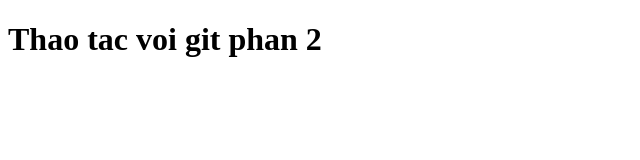
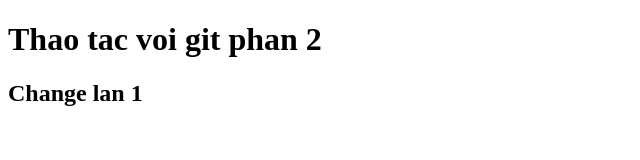
Before and after one commit to haoulis/test4, a plain HTML site: page index.html in a window 1280 px wide. Shown: the whole page, without its empty margins (0-640 px from the left). Drawn offline with Linux system fonts and the light colour scheme.

Commit message:
2nd commit

```diff
--- a/index.html
+++ b/index.html
@@ -7,5 +7,6 @@
   </head>
   <body>
     <h1>Thao tac voi git phan 2</h1>
+    <h2>Change lan 1</h2>
   </body>
 </html>
```
